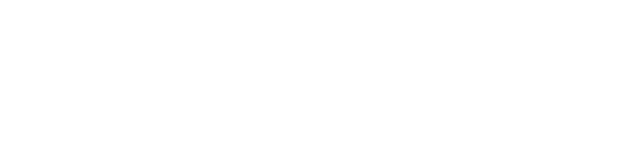
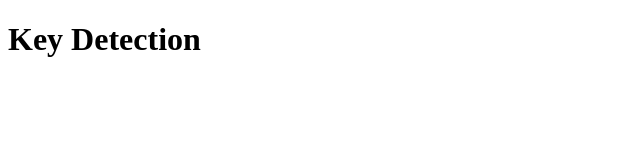
Before and after one commit to MAshrafM/JS_Vanilla_30, a plain HTML site: page 12_KeyDetect/index.html in a window 1280 px wide. Shown: the whole page, without its empty margins (0-640 px from the left). Drawn offline with Linux system fonts and the light colour scheme.

Commit message:
structure

```diff
--- a/12_KeyDetect/index.html
+++ b/12_KeyDetect/index.html
@@ -7,8 +7,11 @@
 </head>
 <body>
   <div class="main-container">
-
-
+    <div class="content">
+      <h1>Key Detection</h1>
+      <div class="textpad"></div>
+    </div>
+  </div>
   <script src="app.js"></script>
 </body>
 </html>
```
